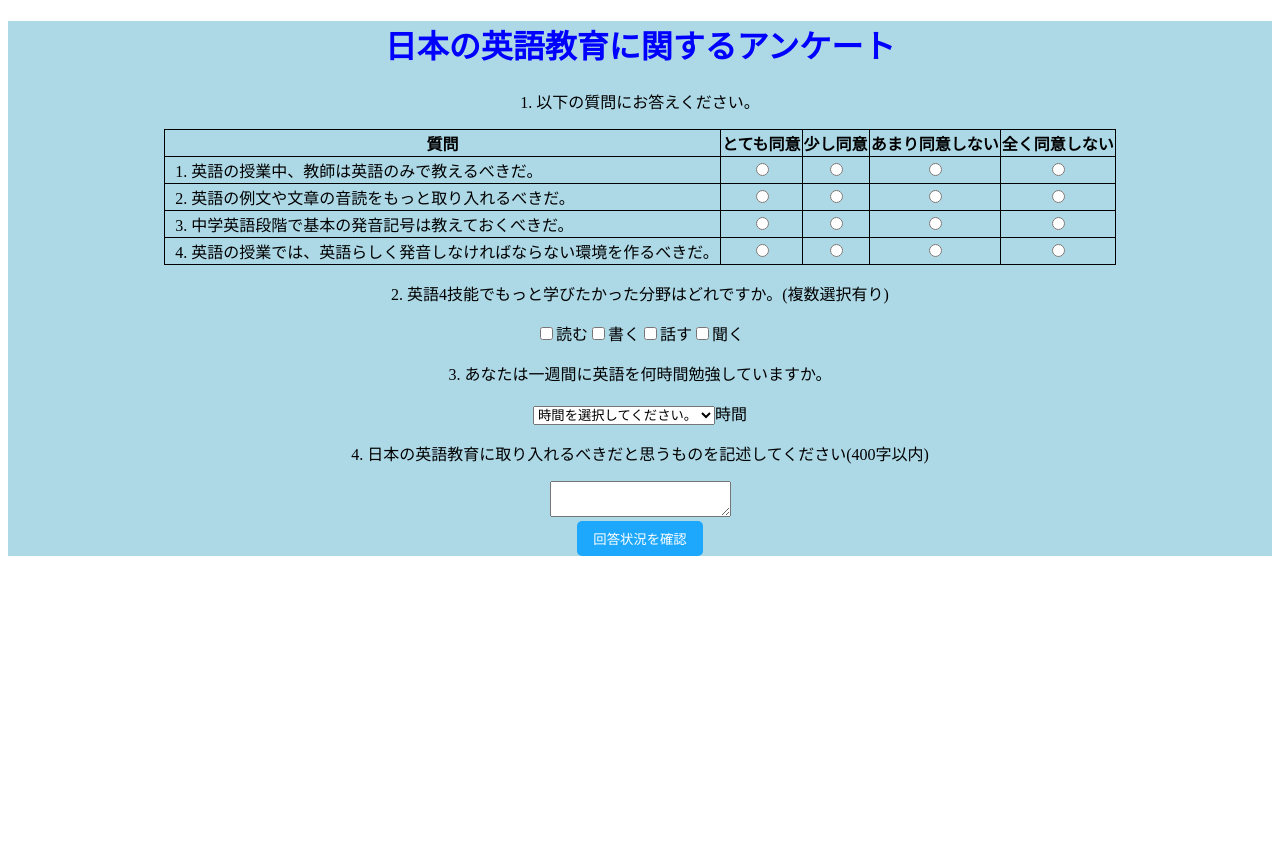
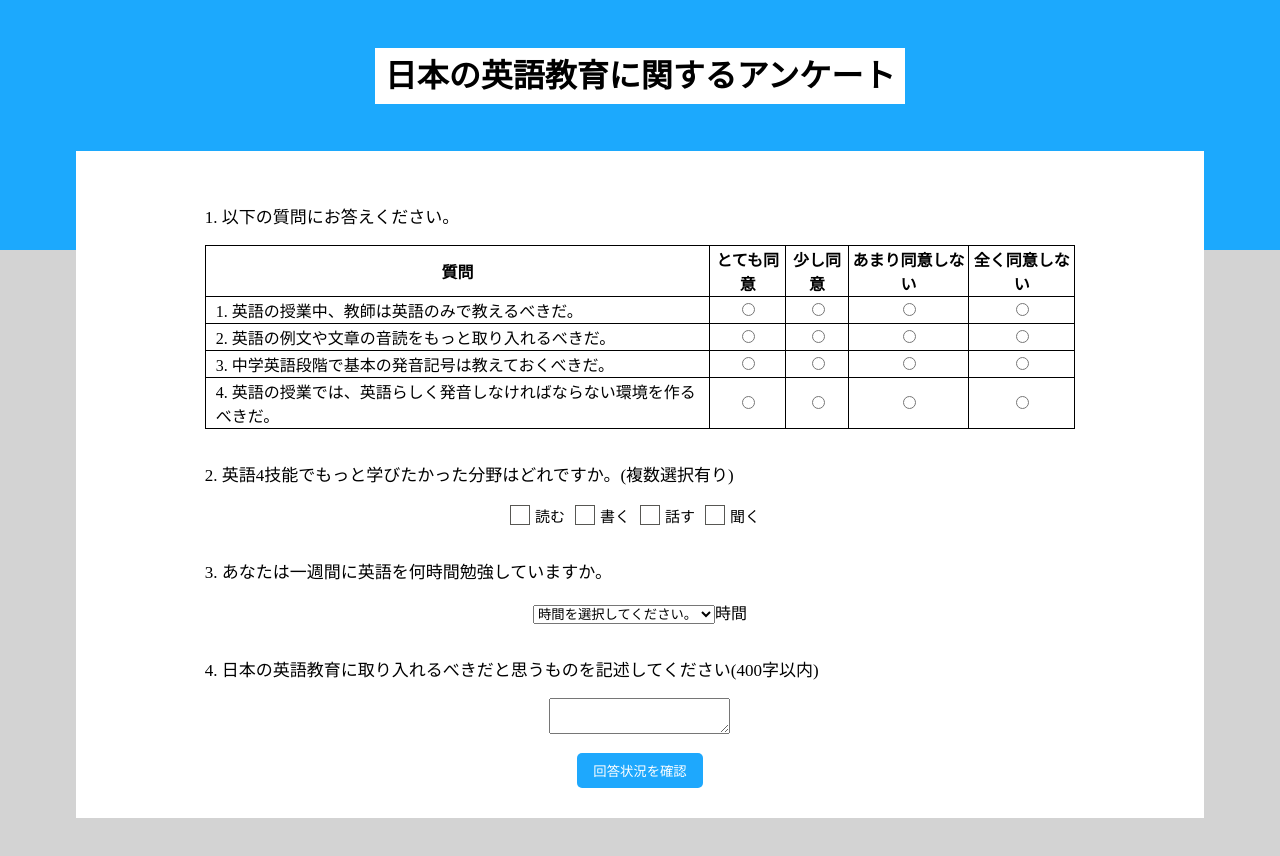
Before and after one commit to shun1121/documents-questionnaire, a React app: page / in a window 1280 px wide. Shown: the top 856 px of the page. Before the commit the page ends 800 px from the top, so only its background shows below. Built offline with nearby package versions, Linux system fonts and the light colour scheme.

Commit message:
feat: made checkbox for storybook and changed style

```diff
--- a/src/App.scss
+++ b/src/App.scss
@@ -1,9 +1,41 @@
+html {
+  background-color: #d3d3d3;
+}
+body {
+  margin: 0px;
+}
 .App {
-  background-color: lightblue;
   text-align: center;
 }
+h1 > span {
+  background-color: white;
+  padding: 10px;
+}
 h1 {
-  color: blue;
+  padding-top: 50px;
+  height: 200px;
+  color: black;
+  margin-top: 0px;
+}
+.header {
+  width: 100%;
+  background-color: #1ca9fd;
+}
+p {
+  text-align: left;
+  font-size: 17px;
+  padding-top: 15px;
+}
+.form {
+  background-color: white;
+  margin: -120px auto 0;
+  width: 85%;
+  padding: 20px;
+  margin-bottom: 50px;
+}
+form {
+  width: 80%;
+  margin: 0 auto;
 }
 // overlayで囲んだ内容の表示位置などを決める
 #overlay {
@@ -15,8 +47,6 @@ h1 {
   background-color: rgba(0,0,0,0.5);
 
   display: flex;
-  // align-items: center;
-  // justify-content: center;
   overflow-y: scroll;
   overflow: auto;
 }
@@ -25,13 +55,6 @@ h1 {
   text-align: left;
 }
 .content {
-  // z-index:2;
-  // margin: 0px auto;
-  // height: 80%;
-  // width: 80%;
-  // padding: 1em;
-  // background:#fff;
-  // display: flex;
   justify-content: center;
   width: 80%;
   background-color: white;
--- a/src/App.tsx
+++ b/src/App.tsx
@@ -53,8 +53,13 @@ const App: VFC = () => {
 
   return (
     <div className="App">
+      <header className="header">
+        <div>
+          <QuestionnaireTitle />
+        </div>
+      </header>
+      <div className="form">
         <form onSubmit={handleSubmit}>
-        <QuestionnaireTitle />
           <Questions questionNum="1" />
           <TableSelect />
           <Questions questionNum="2" />
@@ -74,6 +79,7 @@ const App: VFC = () => {
             <input type="submit" value="回答状況を表示" />
           </div> */}
         </form>
+      </div>
       {confirm ? (
         <div id="overlay">
           {text.length <= 400 ? (
--- a/src/components/button1.css
+++ b/src/components/button1.css
@@ -12,4 +12,6 @@ button {
 .storybook-button {
   /* box-shadow: 10px 10px 10px rgba(0,0,0,0.3); */
   border-radius: 5px;
+  margin-top: 15px;
+  margin-bottom: 10px;
 }
--- a/src/components/checkbox.tsx
+++ b/src/components/checkbox.tsx
@@ -1,26 +1,59 @@
 import React, { VFC } from "react"
 import { useDispatch, useSelector } from "react-redux"
 import { checkbox, selectCheckboxItems } from "../features/questionnaire/questionnaireSlice"
+import { Checkbox1 } from "./checkbox1"
 
 const Checkbox: VFC = () => {
   const dispatch = useDispatch()
   const checkedItems = useSelector(selectCheckboxItems)
+  console.log(checkedItems)
 
   const handleChange = (e: any) => {
     const checkedVal = e.target.value
+    console.log(e.target)
+    console.log(checkedVal)
     dispatch(checkbox(checkedVal))
   }
   return (
     <div>
-      {/* checkedを活性化させるためには、reduxに保存した値をここで使わないといけない。 */}
-      <input type="checkbox" className="checkbox" name="checkbox" value="読む" onChange={handleChange} checked={checkedItems.includes("読む")} />
-      <span>読む</span>
-      <input type="checkbox" className="checkbox" name="checkbox" value="書く" onChange={handleChange} checked={checkedItems.includes("書く")} />
-      <span>書く</span>
-      <input type="checkbox" className="checkbox" name="checkbox" value="話す" onChange={handleChange} checked={checkedItems.includes("話す")} />
-      <span>話す</span>
-      <input type="checkbox" className="checkbox" name="checkbox" value="聞く" onChange={handleChange} checked={checkedItems.includes("聞く")} />
-      <span>聞く</span>
+      <div style={{display: 'flex', justifyContent: 'center'}}>
+        <Checkbox1
+          color="black"
+          fontSize="15px"
+          handleChange={handleChange}
+          type="checkbox"
+          name="checkbox"
+          value="読む"
+          checked={checkedItems.includes("読む")}
+        />
+        <Checkbox1
+          color="black"
+          fontSize="15px"
+          type="checkbox"
+          name="checkbox"
+          handleChange={handleChange}
+          value="書く"
+          checked={checkedItems.includes("書く")}
+        />
+        <Checkbox1
+          color="black"
+          fontSize="15px"
+          type="checkbox"
+          name="checkbox"
+          handleChange={handleChange}
+          value="話す"
+          checked={checkedItems.includes("話す")}
+        />
+        <Checkbox1
+          color="black"
+          fontSize="15px"
+          type="checkbox"
+          name="checkbox"
+          handleChange={handleChange}
+          value="聞く"
+          checked={checkedItems.includes("聞く")}
+        />
+      </div>
     </div>
   )
 }
--- a/src/components/checkbox1.tsx
+++ b/src/components/checkbox1.tsx
@@ -3,19 +3,23 @@ import './checkbox1.css'
 
 interface CheckboxProps {
   color?: string;
-  label?: string;
+  value: string;
+  type: string;
+  name: string;
   fontSize?: '10px' | '15px' | '20px';
-  handleChange?: () => void;
+  handleChange: (e:any) => void;
+  checked?: boolean
 }
 
 export const Checkbox1 = ({
   color,
-  label,
   fontSize,
+  value,
   handleChange,
+  checked,
+  type="checkbox",
+  name="checkbox"
 }: CheckboxProps) => {
-  console.log(label)
-  console.log(fontSize)
   const mode = fontSize === '15px' ? 'paddingT': ''
   const labelStyle = {
     fontSize: fontSize
@@ -28,14 +32,14 @@ export const Checkbox1 = ({
   return (
     <div className="checkbox-wrap" style={style}>
       <input
-        id="sample1"
-        type="checkbox"
-        className="checkbox"
-        name="checkbox"
-        value={label}
+        id={value}
+        type={type}
+        name={name}
+        value={value}
         onChange={handleChange}
+        checked={checked}
       />
-      <label htmlFor="sample1" className={mode} style={labelStyle}>{label}</label>
+      <label htmlFor={value} className={mode} style={labelStyle}>{value}</label>
     </div>
   );
 };
--- a/src/components/questionnaireTitle.tsx
+++ b/src/components/questionnaireTitle.tsx
@@ -2,7 +2,9 @@ import React from "react"
 
 const QuestionnaireTitle = () => {
   return (
-    <h1>日本の英語教育に関するアンケート</h1>
+    <h1>
+      <span>日本の英語教育に関するアンケート</span>
+    </h1>
   )
 }
 
```
Also changed, not shown: 1 other file (tests, documents, lock files or other folders). Lines whose indentation alone changed are shown as unchanged.
